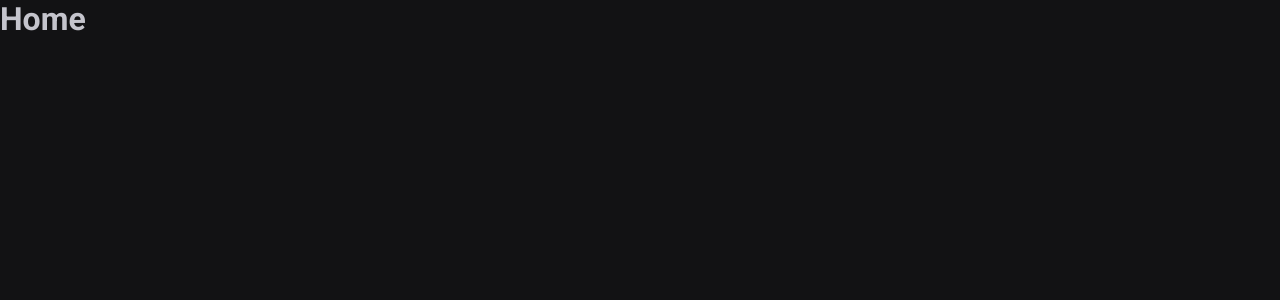
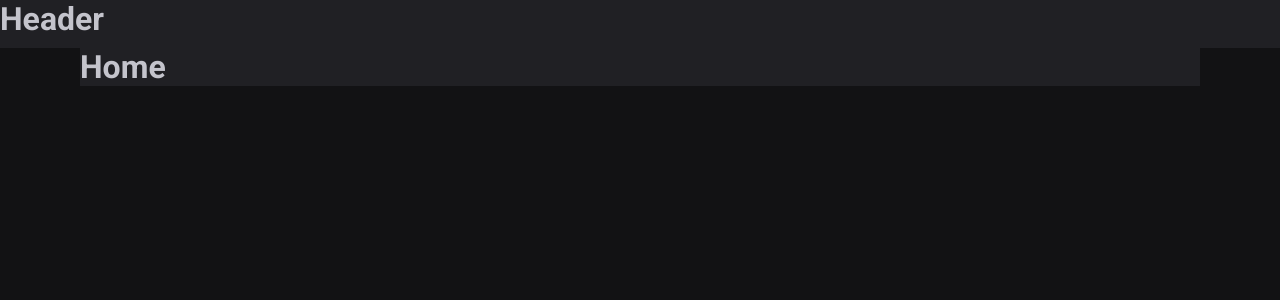
Before and after one commit to jarbsoncosta/Pojeto-Pomodoro, a React (Vite) app: page / in a window 1280 px wide. Shown: the top 300 px of the page. Built offline with nearby package versions, Linux system fonts and the light colour scheme.

Commit message:
feat: Header

```diff
--- /dev/null
+++ b/Router.tsx
@@ -0,0 +1,15 @@
+import { Routes, Route } from 'react-router-dom'
+import { DefaultLayout } from './src/layouts/DefaultLayout'
+import { History } from './src/pages/History'
+import { Home } from './src/pages/Home/Home'
+
+export function Router() {
+  return (
+    <Routes>
+      <Route path="/" element={<DefaultLayout />}>
+        <Route path="/" element={<Home />} />
+        <Route path="/history" element={<History />} />
+      </Route>
+    </Routes>
+  )
+}
--- a/src/App.tsx
+++ b/src/App.tsx
@@ -2,7 +2,7 @@ import { ThemeProvider } from 'styled-components'
 import { BrowserRouter } from 'react-router-dom'
 import { defaultTheme } from './styles/themes/default'
 import { GlobalStyle } from './styles/global'
-import { Router } from './components/Router'
+import { Router } from '../Router'
 
 export function App() {
   return (
--- /dev/null
+++ b/src/components/Header/Header.tsx
@@ -0,0 +1,9 @@
+import { HeaderContent } from './styles'
+
+export function Header() {
+  return (
+    <HeaderContent>
+      <h1>Header</h1>
+    </HeaderContent>
+  )
+}
--- /dev/null
+++ b/src/components/Header/styles.ts
@@ -0,0 +1,6 @@
+import styled from 'styled-components'
+
+export const HeaderContent = styled.div`
+  height: 3rem;
+  background: ${(props) => props.theme['gray-800']};
+`
--- a/src/components/Router.tsx
+++ /dev/null
@@ -1,12 +0,0 @@
-import { Routes, Route } from 'react-router-dom'
-import { History } from '../pages/History'
-import { Home } from '../pages/Home'
-
-export function Router() {
-  return (
-    <Routes>
-      <Route path="/" element={<Home />} />
-      <Route path="/history" element={<History />} />
-    </Routes>
-  )
-}
--- /dev/null
+++ b/src/layouts/DefaultLayout.tsx
@@ -0,0 +1,11 @@
+import { Outlet } from 'react-router'
+import { Header } from '../components/Header/Header'
+
+export function DefaultLayout() {
+  return (
+    <div>
+      <Header />
+      <Outlet />
+    </div>
+  )
+}
--- a/src/pages/Home.tsx
+++ /dev/null
@@ -1,3 +0,0 @@
-export function Home() {
-  return <h1>Home</h1>
-}
--- /dev/null
+++ b/src/pages/Home/Home.tsx
@@ -0,0 +1,8 @@
+import { HomeContainer } from './styles'
+export function Home() {
+  return (
+    <HomeContainer>
+      <h1>Home</h1>
+    </HomeContainer>
+  )
+}
--- /dev/null
+++ b/src/pages/Home/styles.ts
@@ -0,0 +1,7 @@
+import styled from 'styled-components'
+
+export const HomeContainer = styled.div`
+  max-width: 70rem;
+  margin: 0 auto;
+  background: ${(props) => props.theme['gray-800']};
+`
--- a/src/styles/themes/default.ts
+++ b/src/styles/themes/default.ts
@@ -1,5 +1,3 @@
-import styled from 'styled-components'
-
 export const defaultTheme = {
   white: '#FFF',
   'gray-100': '#E1E1E6',
--- a/tsconfig.json
+++ b/tsconfig.json
@@ -16,6 +16,6 @@
     "noEmit": true,
     "jsx": "react-jsx"
   },
-  "include": ["src"],
+  "include": ["src", "Router.tsx"],
   "references": [{ "path": "./tsconfig.node.json" }]
 }
```
